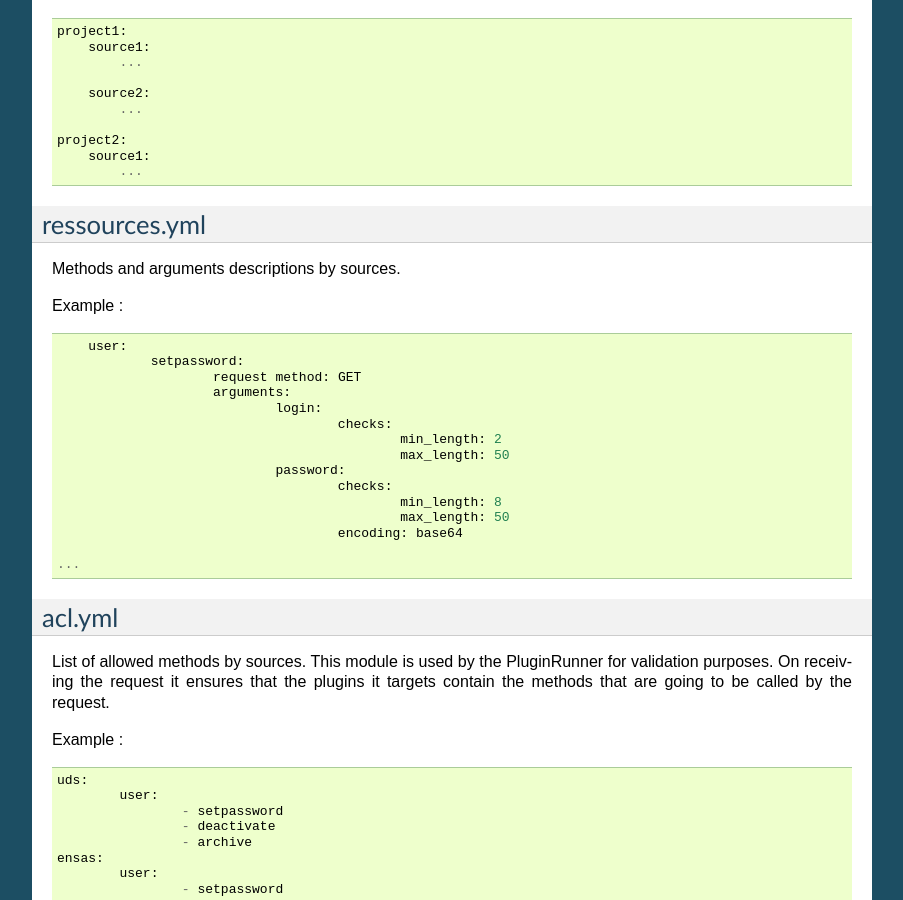
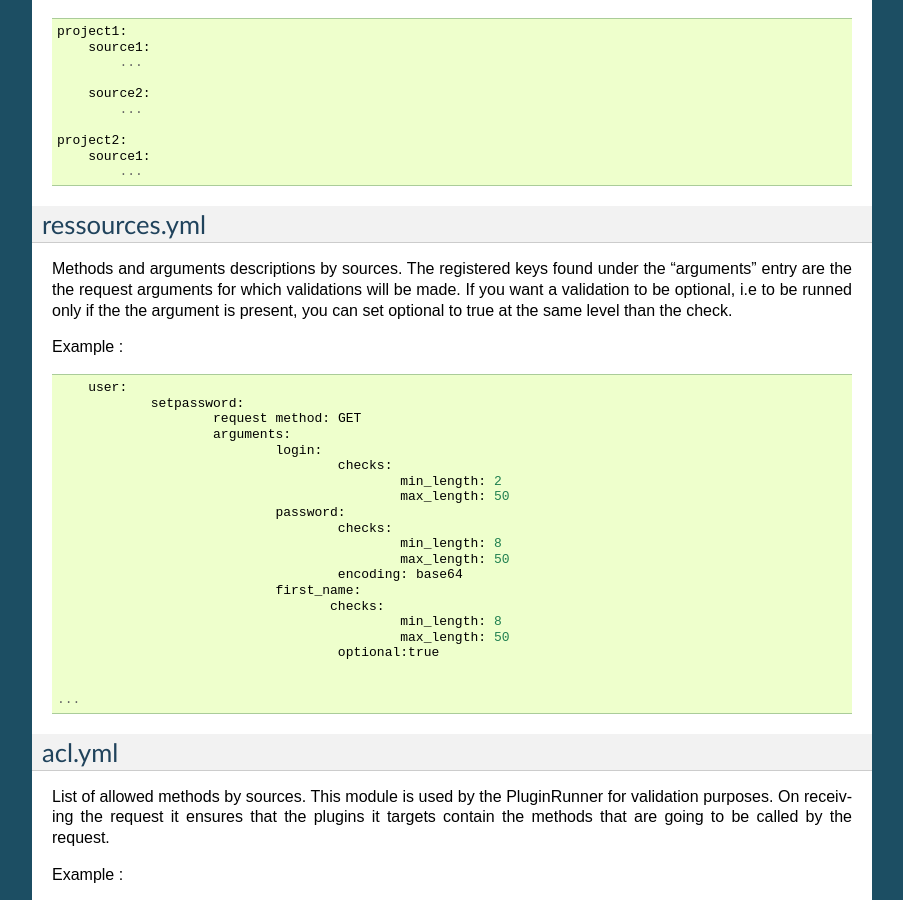
Before and after one commit to unistra/excalibur, a Sphinx documentation site: the page built from docs/source/configuration.rst, in a window 1280 px wide and 900 px high, scrolled down 1365 px. Shown: the whole window, without its empty margins (198-1101 px from the left). Built offline with Sphinx 7.4.7, drawn with Linux system fonts in a browser that asks for light colours.

Commit message:
a few doc

```diff
--- a/docs/source/configuration.rst
+++ b/docs/source/configuration.rst
@@ -102,6 +102,10 @@ ressources.yml
 
 
 Methods and arguments descriptions by sources.
+The registered keys found under the "arguments" entry are the the request arguments for
+which validations will be made. If you want a validation to be optional, i.e to be runned
+only if the the argument is present, you can set optional to true at the same level than the
+check.
 
 Example : ::
 
@@ -118,6 +122,12 @@ Example : ::
 						min_length: 8
 						max_length: 50
 					encoding: base64
+				first_name:
+				       checks:
+						min_length: 8
+						max_length: 50
+					optional:true
+
 
     ...
 
```
